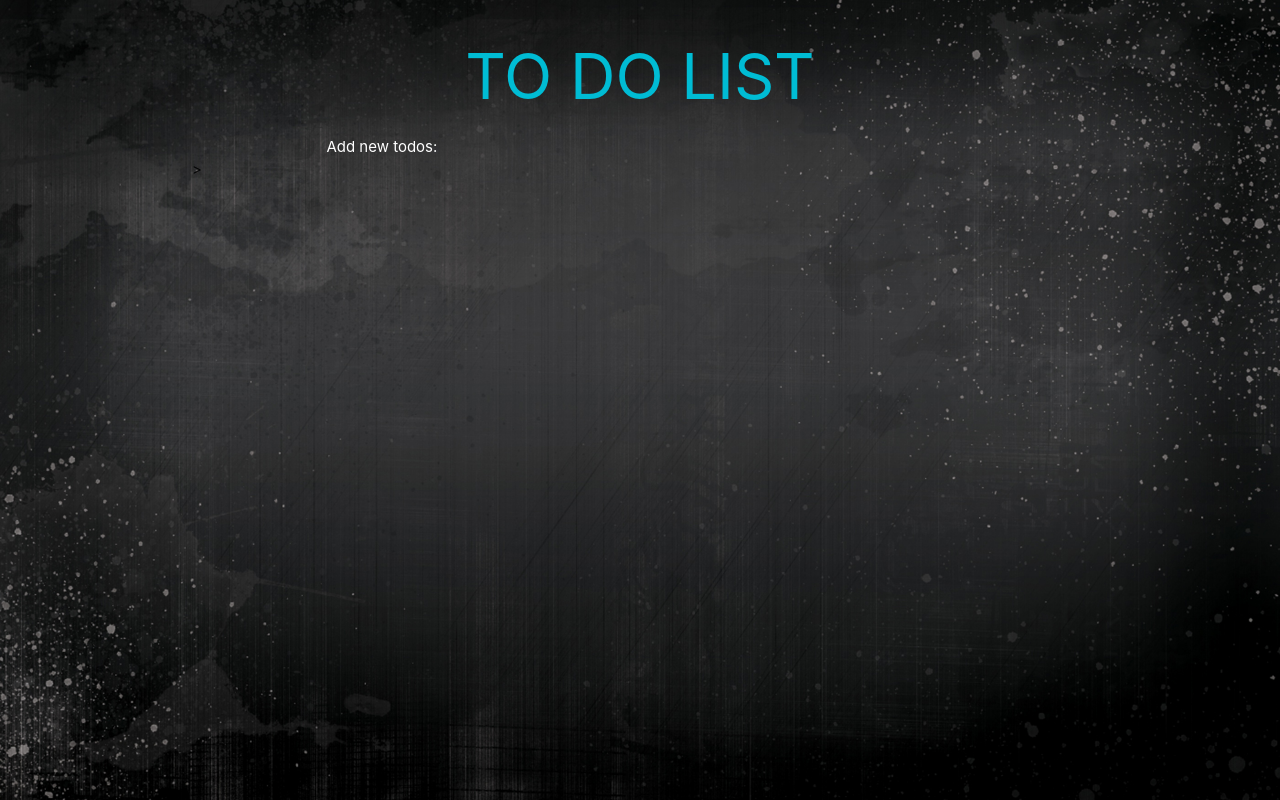
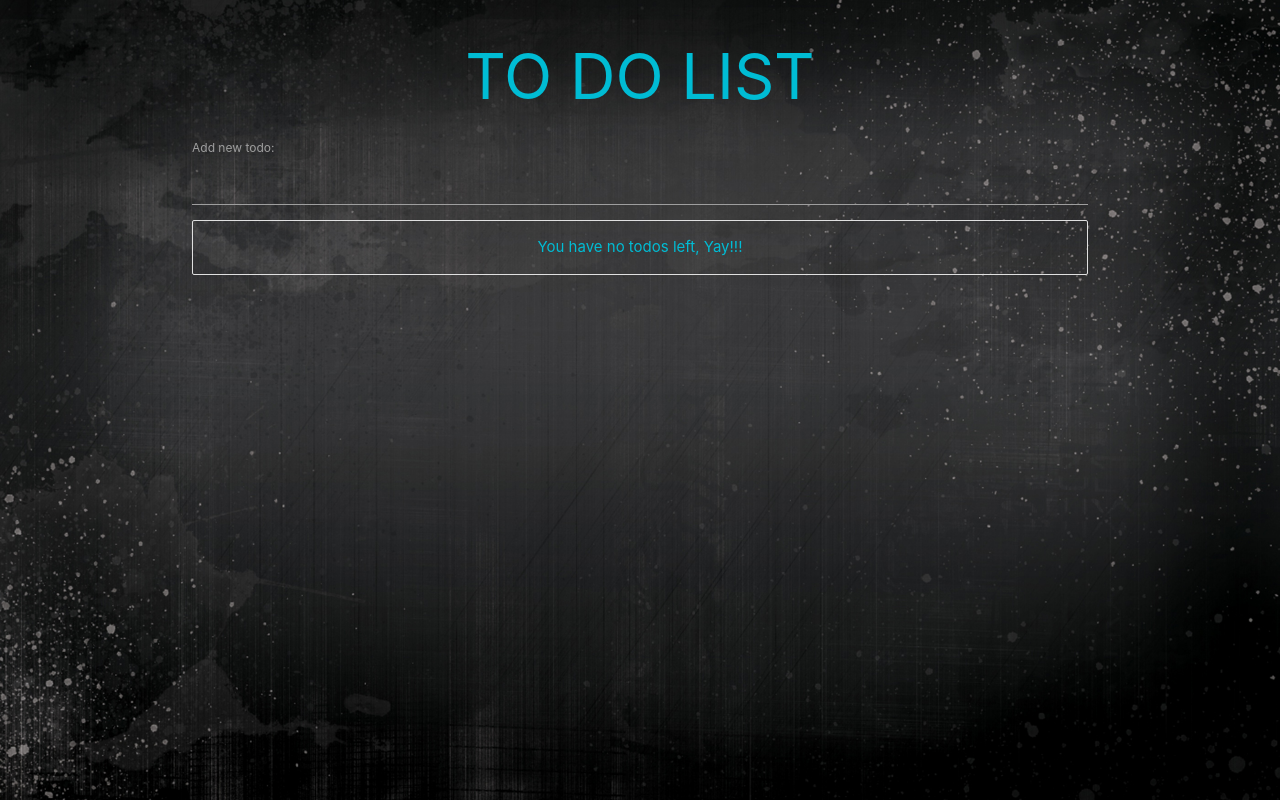
Before and after one commit to bohongbobo/SiliconSpectra, a React (Create React App) app in the folder HW3/todo/: page / in a window 1280 px wide. Built offline with nearby package versions, Linux system fonts and the light colour scheme.

Commit message:
update add and delete fucntion

```diff
--- a/HW3/todo/src/App.js
+++ b/HW3/todo/src/App.js
@@ -1,17 +1,40 @@
-import React, { Component } from 'react';
-import './App.css';
-import Addtodos from './components/Addtodos.js'
+import React, { Component } from "react";
+import "./App.css";
+import Addtodos from "./components/Addtodos.js";
+import Todos from "./components/Todos.js";
 
 class App extends Component {
+  state = {
+    todos: []
+  };
+
+  addTodo = todo => {
+    todo.id = Math.random();
+    console.log(todo.id);
+    let todos = [...this.state.todos, todo];
+    this.setState({
+      todos
+    });
+  };
+
+  deleteTodo = id => {
+    const todos = this.state.todos.filter(todo => {
+      return todo.id !== id;
+    });
+    this.setState({
+      todos
+    });
+  };
+
   render() {
     return (
       <div className="todo-app container">
         <h1 className="center cyan-text">TO DO LIST</h1>
-        <Addtodos />>
+        <Addtodos addTodo={this.addTodo} />
+        <Todos todos={this.state.todos} deleteTodo={this.deleteTodo} />
       </div>
     );
   }
-
 }
 
 export default App;
--- a/HW3/todo/src/components/Addtodos.js
+++ b/HW3/todo/src/components/Addtodos.js
@@ -1,18 +1,39 @@
-import React, { Component } from 'react';
+import React, { Component } from "react";
 
-class Addtodos extends Component{
-    state ={
-        content: ''
-    }
+class Addtodos extends Component {
+  state = {
+    content: ""
+  };
 
-    render(){
-        return(
-            <div className="todo-app container">
-                <div className="white-text">Add new todos:</div>
-            </div>
-        );
-    }
+  handleSubmit = e => {
+    e.preventDefault();
+    this.props.addTodo(this.state);
+    this.setState({
+      content: ""
+    });
+  };
+
+  handleChange = e => {
+    this.setState({
+      content: e.target.value
+    });
+  };
+
+  render() {
+    return (
+      <div>
+        <form onSubmit={this.handleSubmit}>
+          <label>Add new todo: </label>
+          <input
+            type="text"
+            className="white-text"
+            onChange={this.handleChange}
+            value={this.state.content}
+          />
+        </form>
+      </div>
+    );
+  }
 }
 
-
 export default Addtodos;
--- /dev/null
+++ b/HW3/todo/src/components/Todos.js
@@ -0,0 +1,25 @@
+import React from "react";
+
+const Todos = ({ todos, deleteTodo }) => {
+  const todoList = todos.length ? (
+    todos.map(todo => {
+      return (
+        <div className="collection-item center" key={todo.id}>
+          <span
+            className="cyan-text"
+            onClick={() => {
+              deleteTodo(todo.id);
+            }}
+          >
+            {todo.content}
+          </span>
+        </div>
+      );
+    })
+  ) : (
+    <p className="center cyan-text">You have no todos left, Yay!!!</p>
+  );
+  return <div className="todos collection">{todoList}</div>;
+};
+
+export default Todos;
```
